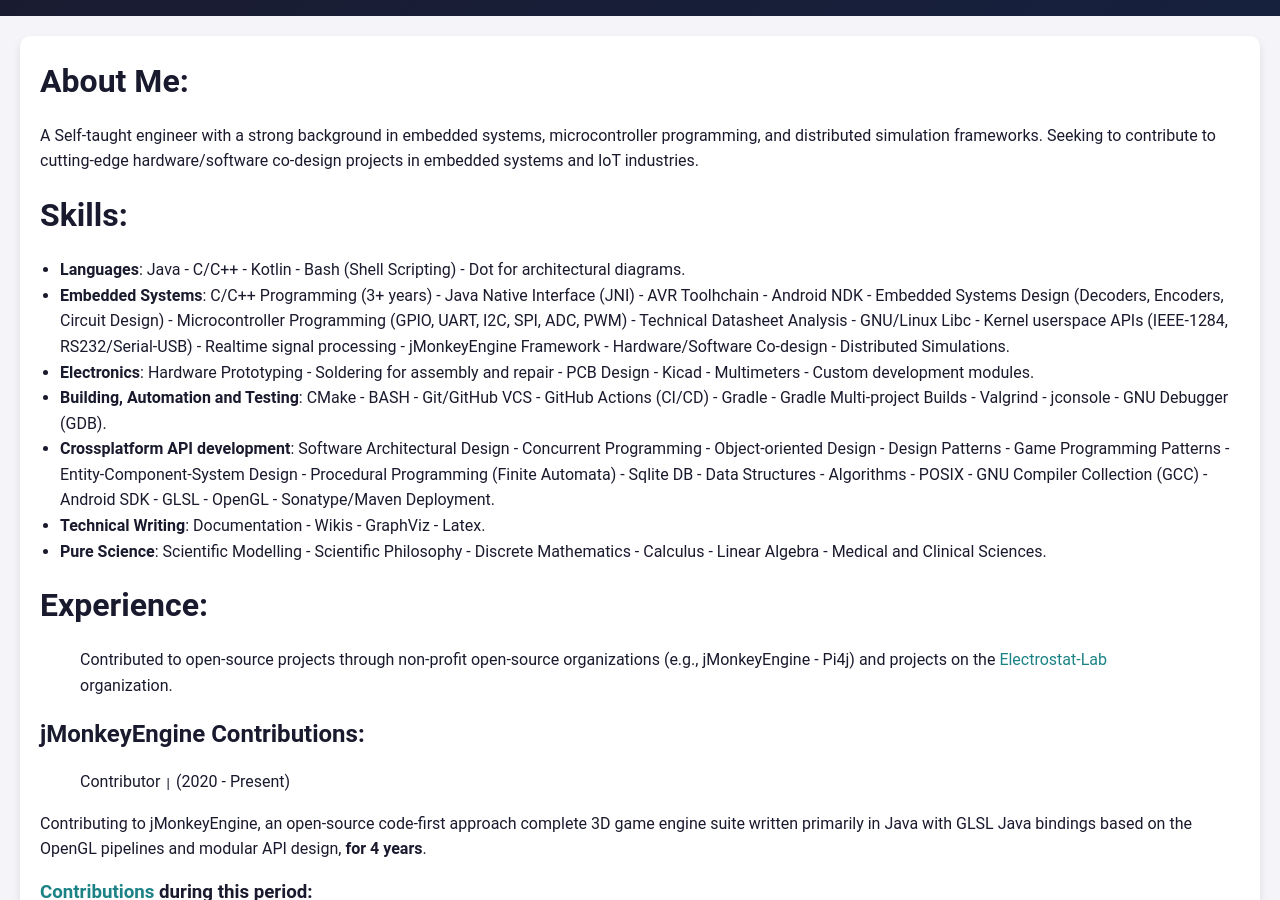
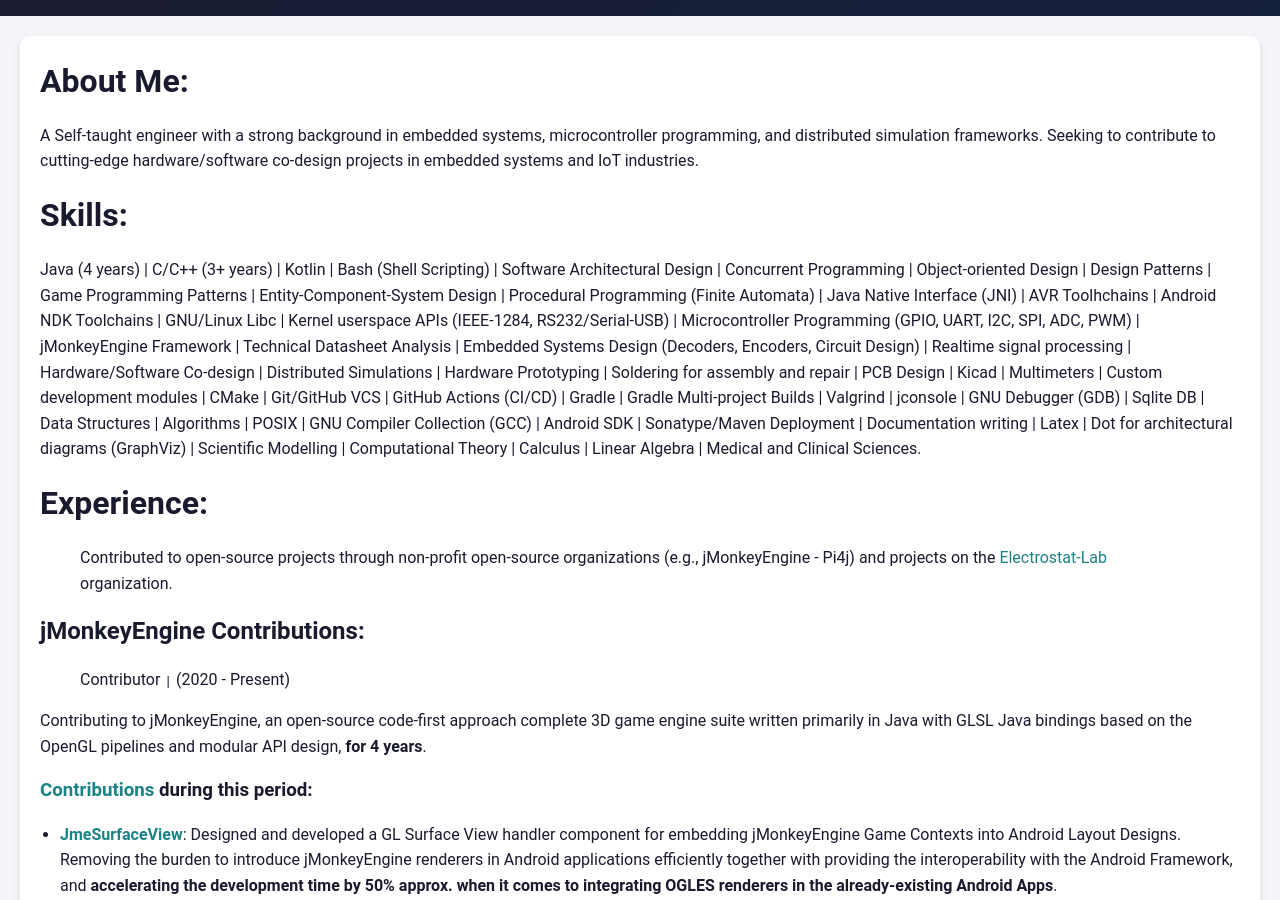
Before and after one commit to pavly-gerges/pavly-gerges, a Jekyll site: the page built from resume/index.md, in a window 1280 px wide and 900 px high, scrolled down 317 px. Built offline with Jekyll 4.4.1, drawn with Linux system fonts in a browser that asks for light colours; our own code applies the rules of GitHub Pages for plain Markdown files.

Commit message:
Update index.md: skills refinement

```diff
--- a/resume/index.md
+++ b/resume/index.md
@@ -2,13 +2,7 @@
 A Self-taught engineer with a strong background in embedded systems, microcontroller programming, and distributed simulation frameworks. Seeking to contribute to cutting-edge hardware/software co-design projects in embedded systems and IoT industries.
 
 # Skills:
-- **Languages**: Java - C/C++ - Kotlin - Bash (Shell Scripting) - Dot for architectural diagrams.
-- **Embedded Systems**: C/C++ Programming (3+ years) - Java Native Interface (JNI) - AVR Toolhchain - Android NDK - Embedded Systems Design (Decoders, Encoders, Circuit Design) - Microcontroller Programming (GPIO, UART, I2C, SPI, ADC, PWM) - Technical Datasheet Analysis - GNU/Linux Libc - Kernel userspace APIs (IEEE-1284, RS232/Serial-USB) - Realtime signal processing - jMonkeyEngine Framework - Hardware/Software Co-design - Distributed Simulations.
-- **Electronics**: Hardware Prototyping - Soldering for assembly and repair - PCB Design - Kicad - Multimeters - Custom development modules.
-- **Building, Automation and Testing**: CMake - BASH - Git/GitHub VCS - GitHub Actions (CI/CD) - Gradle - Gradle Multi-project Builds - Valgrind - jconsole - GNU Debugger (GDB).
-- **Crossplatform API development**: Software Architectural Design - Concurrent Programming - Object-oriented Design - Design Patterns - Game Programming Patterns - Entity-Component-System Design - Procedural Programming (Finite Automata) - Sqlite DB - Data Structures - Algorithms - POSIX - GNU Compiler Collection (GCC) - Android SDK - GLSL - OpenGL - Sonatype/Maven Deployment.
-- **Technical Writing**: Documentation - Wikis - GraphViz - Latex.
-- **Pure Science**: Scientific Modelling - Scientific Philosophy - Discrete Mathematics - Calculus - Linear Algebra - Medical and Clinical Sciences.
+Java (4 years) | C/C++ (3+ years) | Kotlin | Bash (Shell Scripting) | Software Architectural Design | Concurrent Programming | Object-oriented Design | Design Patterns | Game Programming Patterns | Entity-Component-System Design | Procedural Programming (Finite Automata) | Java Native Interface (JNI) | AVR Toolhchains | Android NDK Toolchains | GNU/Linux Libc | Kernel userspace APIs (IEEE-1284, RS232/Serial-USB) | Microcontroller Programming (GPIO, UART, I2C, SPI, ADC, PWM) | jMonkeyEngine Framework | Technical Datasheet Analysis | Embedded Systems Design (Decoders, Encoders, Circuit Design) | Realtime signal processing | Hardware/Software Co-design | Distributed Simulations | Hardware Prototyping | Soldering for assembly and repair | PCB Design | Kicad | Multimeters | Custom development modules | CMake | Git/GitHub VCS | GitHub Actions (CI/CD) | Gradle | Gradle Multi-project Builds | Valgrind | jconsole | GNU Debugger (GDB) | Sqlite DB | Data Structures | Algorithms | POSIX | GNU Compiler Collection (GCC) | Android SDK | Sonatype/Maven Deployment | Documentation writing | Latex | Dot for architectural diagrams (GraphViz) | Scientific Modelling | Computational Theory | Calculus | Linear Algebra | Medical and Clinical Sciences.
 
 # Experience:
 > Contributed to open-source projects through non-profit open-source organizations (e.g., jMonkeyEngine - Pi4j) and projects on the [Electrostat-Lab](https://github.com/Electrostat-Lab) organization.
```
